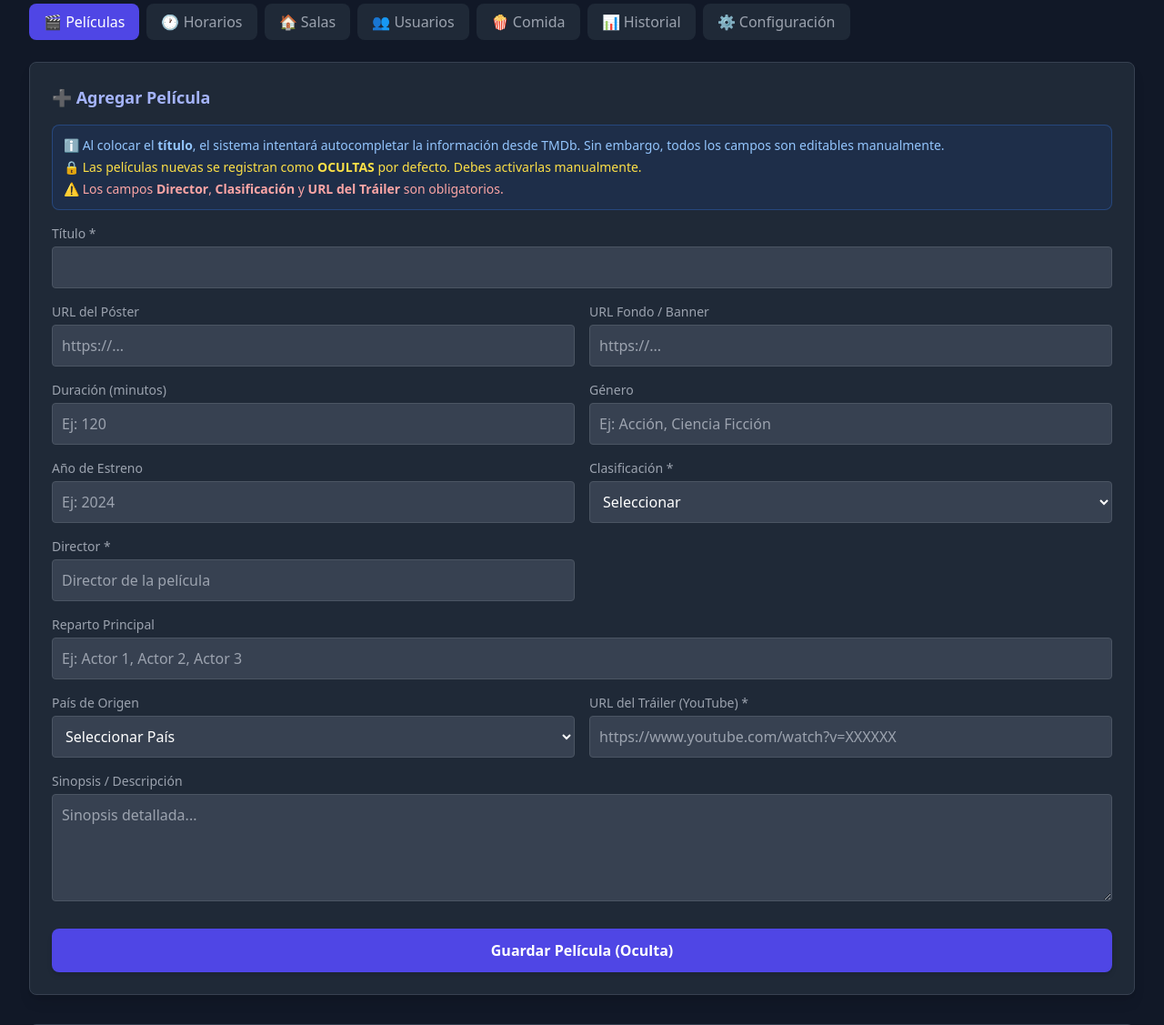
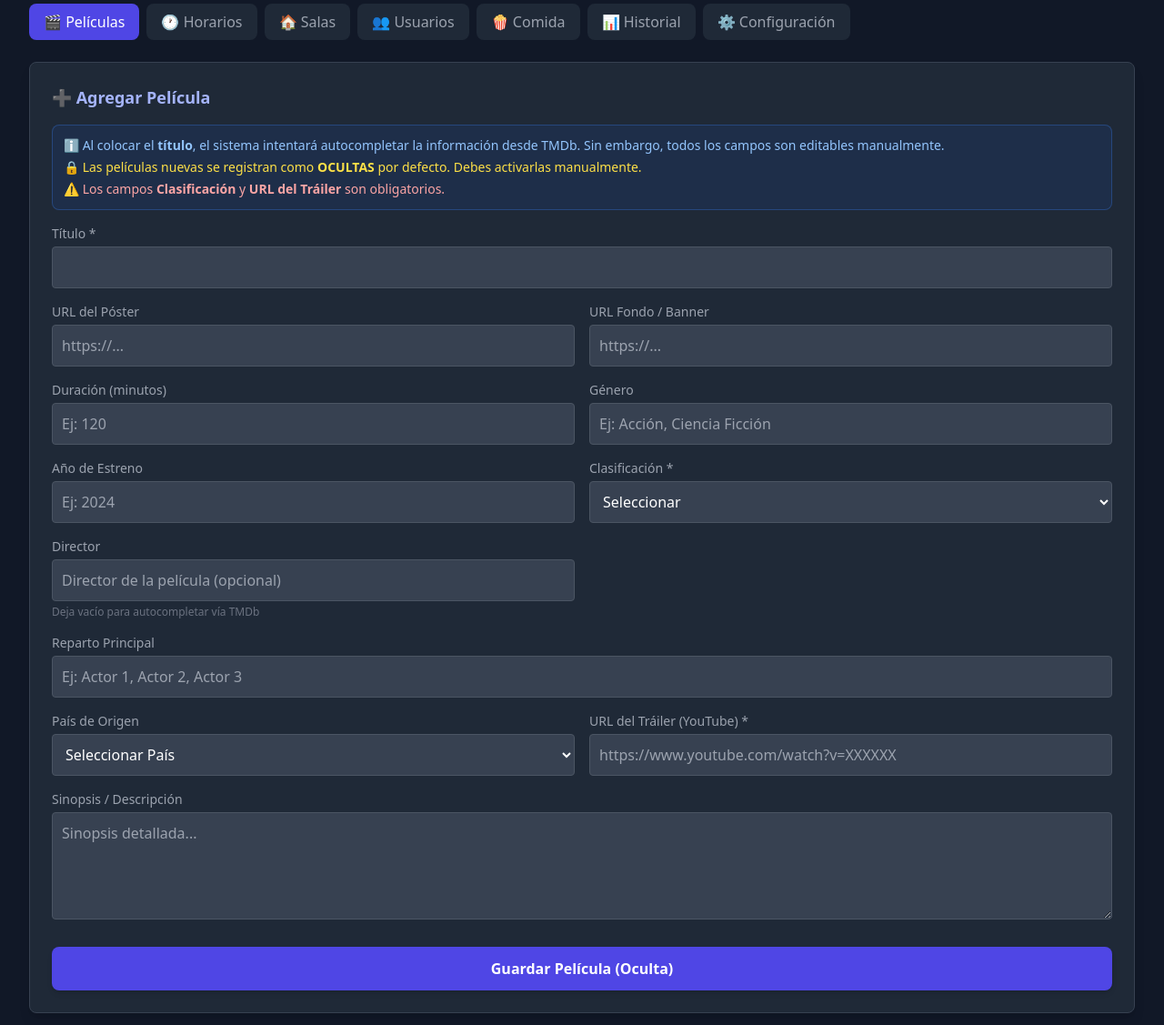
Before and after one commit to demavares/cinema, a PHP site: page /admin.php in a window 1280 px wide. Shown: the part 146-1273 px from the top of the page at 91% size. Run offline with PHP 8.4, Linux system fonts and the light colour scheme; a user stored in the database is signed in; data comes from the database, SQL or seed files in the repository; both versions use the stored data as it was after the commit; some libraries are stand-ins or nearby versions.

Commit message:
Detalles
CSS

```diff
--- a/admin.php
+++ b/admin.php
@@ -138,8 +138,9 @@ if ($_SERVER['REQUEST_METHOD'] === 'POST') {
             $cast_members = sanitizeInput($_POST['cast_members'] ?? '');
             $country_id = !empty($_POST['country_id']) ? filter_var($_POST['country_id'], FILTER_VALIDATE_INT) : null;
 
-            if (empty($title) || empty($trailer_url) || empty($classification) || empty($director)) {
-                $error = "Título, Director, Clasificación y URL del tráiler son obligatorios.";
+            // ✅ MODIFICADO: Director ya no es obligatorio
+            if (empty($title) || empty($trailer_url) || empty($classification)) {
+                $error = "Título, Clasificación y URL del tráiler son obligatorios.";
             } elseif (!empty($poster_url) && !filter_var($poster_url, FILTER_VALIDATE_URL)) {
                 $error = "URL del póster no válida.";
             } elseif (!empty($trailer_url) && !filter_var($trailer_url, FILTER_VALIDATE_URL)) {
@@ -218,8 +219,9 @@ if ($_SERVER['REQUEST_METHOD'] === 'POST') {
 
             if ($id <= 0) {
                 $error = "ID de película inválido.";
-            } elseif (empty($title) || empty($trailer_url) || empty($classification) || empty($director)) {
-                $error = "Título, Director, Clasificación y URL del tráiler son obligatorios.";
+            // ✅ MODIFICADO: Director ya no es obligatorio en edición
+            } elseif (empty($title) || empty($trailer_url) || empty($classification)) {
+                $error = "Título, Clasificación y URL del tráiler son obligatorios.";
             } elseif (!empty($poster_url) && !filter_var($poster_url, FILTER_VALIDATE_URL)) {
                 $error = "URL del póster no válida.";
             } elseif (!empty($trailer_url) && !filter_var($trailer_url, FILTER_VALIDATE_URL)) {
@@ -1489,7 +1491,7 @@ $favicon_exists = !empty($favicon_path) && file_exists($favicon_path);
         <div class="mb-4 p-3 rounded-lg bg-blue-600/10 border border-blue-500/30 text-blue-300 text-sm">
             <p>ℹ️ Al colocar el <strong>título</strong>, el sistema intentará autocompletar la información desde TMDb. Sin embargo, todos los campos son editables manualmente.</p>
             <p class="mt-1 text-yellow-300">🔒 Las películas nuevas se registran como <strong>OCULTAS</strong> por defecto. Debes activarlas manualmente.</p>
-            <p class="mt-1 text-red-300">⚠️ Los campos <strong>Director</strong>, <strong>Clasificación</strong> y <strong>URL del Tráiler</strong> son obligatorios.</p>
+            <p class="mt-1 text-red-300">⚠️ Los campos <strong>Clasificación</strong> y <strong>URL del Tráiler</strong> son obligatorios.</p>
         </div>
         <form action="" method="POST" class="grid grid-cols-1 md:grid-cols-2 gap-4">
             <input type="hidden" name="csrf_token" value="<?= htmlspecialchars($csrf_token) ?>">
@@ -1544,9 +1546,10 @@ $favicon_exists = !empty($favicon_path) && file_exists($favicon_path);
                 </select>
             </div>
             <div>
-                <label class="block text-sm text-gray-400 mb-1">Director *</label>
-                <input type="text" name="director" required value="<?= $edit_movie ? htmlspecialchars($edit_movie['director'] ?? '') : '' ?>" placeholder="Director de la película"
+                <label class="block text-sm text-gray-400 mb-1">Director</label>
+                <input type="text" name="director" value="<?= $edit_movie ? htmlspecialchars($edit_movie['director'] ?? '') : '' ?>" placeholder="Director de la película (opcional)"
                        class="w-full bg-gray-700 p-2.5 rounded text-white border border-gray-600 focus:outline-none focus:ring-2 focus:ring-indigo-500">
+                <p class="text-xs text-gray-500 mt-1">Deja vacío para autocompletar vía TMDb</p>
             </div>
             <div class="md:col-span-2">
                 <label class="block text-sm text-gray-400 mb-1">Reparto Principal</label>
@@ -2757,7 +2760,6 @@ function togglePriceInput(checkbox, inputId) {
 
 // --------------------------------------------
 // ✅ VERIFICADOR DE CONFLICTOS (CORREGIDO)
-// Verifica que los elementos existan antes de usarlos
 // --------------------------------------------
 document.addEventListener('DOMContentLoaded', function() {
     const movieSelect = document.getElementById('movieSelect');
--- a/footer.php
+++ b/footer.php
@@ -23,7 +23,7 @@ $config = getSiteConfig($pdo);
                             <img src="https://upload.wikimedia.org/wikipedia/commons/c/ce/Star_wars2.svg" alt="Star Wars" class="studio-logo" title="Star Wars" loading="lazy">
                             <img src="https://upload.wikimedia.org/wikipedia/commons/b/b7/A24_logo.svg" alt="A24" class="studio-logo" title="A24" loading="lazy">
                             <img src="https://upload.wikimedia.org/wikipedia/commons/d/da/Marvel_Studios_2025.svg" alt="Marvel Studios" class="studio-logo" title="Marvel Studios" loading="lazy">
-                            <img src="https://upload.wikimedia.org/wikipedia/commons/7/71/DC_Comics_2024.svg" alt="DC" class="studio-logo" title="DC" loading="lazy">
+                            <img src="img/DC_Studios_logo.svg" alt="DC" class="studio-logo" title="DC" loading="lazy">
                         </div>
                         <!-- Segunda vuelta de logos (duplicado para efecto infinito) -->
                         <div class="marquee-content">
@@ -37,7 +37,7 @@ $config = getSiteConfig($pdo);
                             <img src="https://upload.wikimedia.org/wikipedia/commons/c/ce/Star_wars2.svg" alt="Star Wars" class="studio-logo" title="Star Wars" loading="lazy">
                             <img src="https://upload.wikimedia.org/wikipedia/commons/b/b7/A24_logo.svg" alt="A24" class="studio-logo" title="A24" loading="lazy">
                             <img src="https://upload.wikimedia.org/wikipedia/commons/d/da/Marvel_Studios_2025.svg" alt="Marvel Studios" class="studio-logo" title="Marvel Studios" loading="lazy">
-                            <img src="https://upload.wikimedia.org/wikipedia/commons/7/71/DC_Comics_2024.svg" alt="DC" class="studio-logo" title="DC" loading="lazy">
+                            <img src="img/DC_Studios_logo.svg" alt="DC" class="studio-logo" title="DC" loading="lazy">
                         </div>
                     </div>
                 </div>
--- a/header.php
+++ b/header.php
@@ -1,16 +1,20 @@
 <?php
 require_once 'config.php';
+
 // Obtener la configuración del sitio desde la base de datos
 $siteConfig = getSiteConfig($pdo);
 $siteName = $siteConfig['site_name'] ?? 'Cinema Pro';
 $siteLogo = $siteConfig['site_logo'] ?? '';
 $siteFavicon = $siteConfig['site_favicon'] ?? '';
+
 // Verificar si existe un logo subido y si el archivo existe en el servidor
 $hasLogo = !empty($siteLogo) && file_exists($siteLogo);
 $hasFavicon = !empty($siteFavicon) && file_exists($siteFavicon);
+
 // ✅ GENERAR TOKEN CSRF PARA EL FORMULARIO DE LOGOUT
 $header_csrf_token = generateCSRFToken();
 ?>
+
 <!DOCTYPE html>
 <html lang="es">
 <head>
```
Also changed, not shown: cinema_db.sql (+38 -6 lines), seats.php (+28 -7 lines), img/DC_Studios_logo.svg (added).
